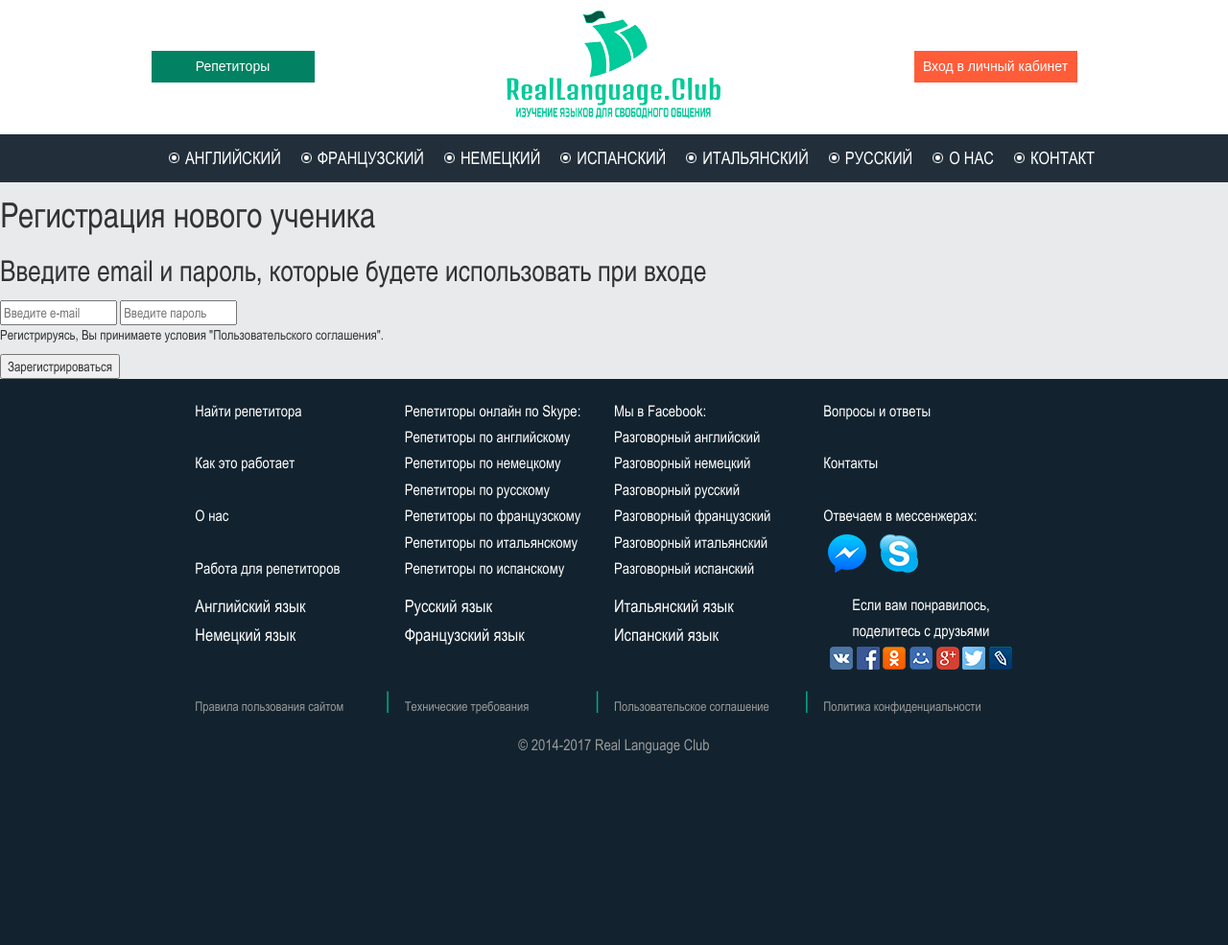
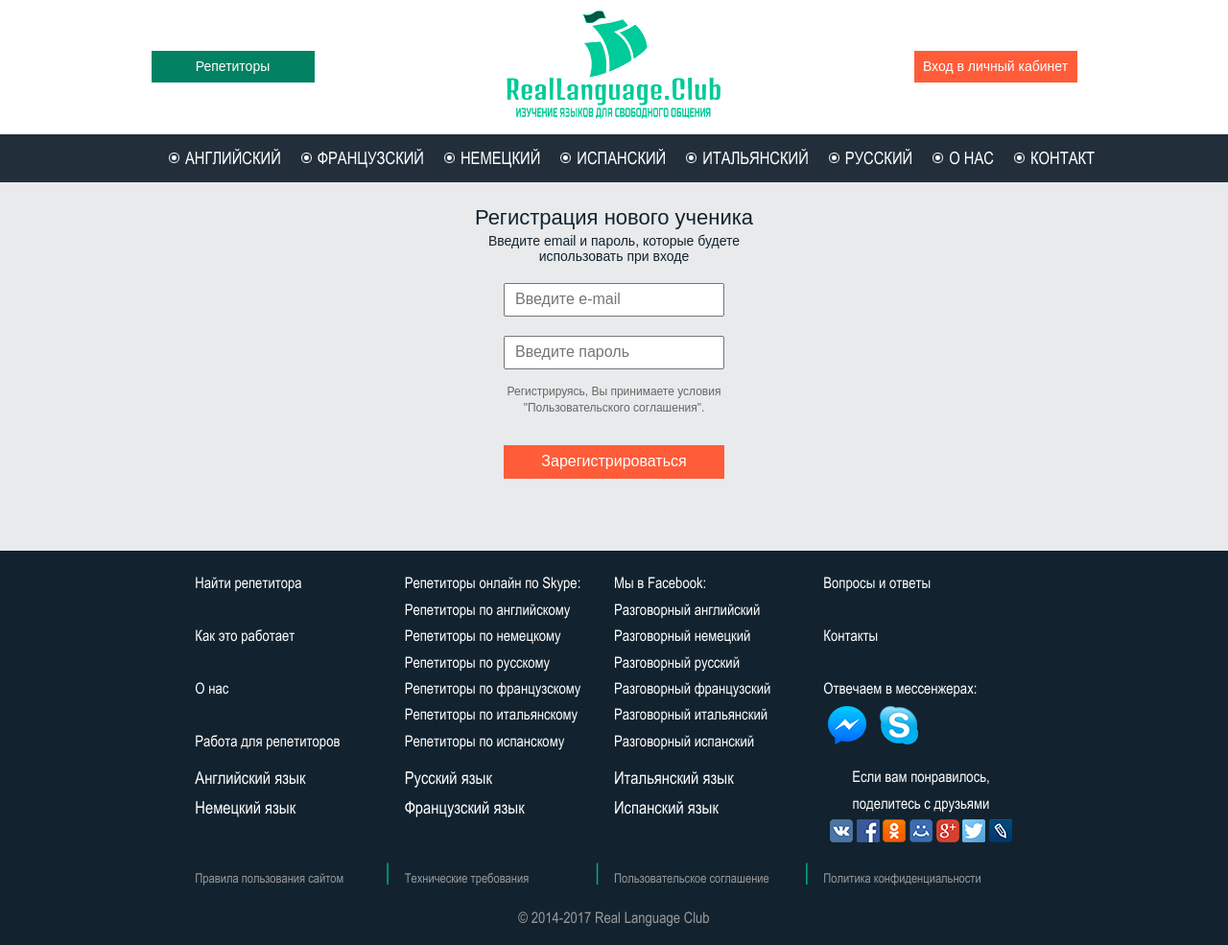
Before and after one commit to Vladimir1727/repetitor, a CodeIgniter app: a page that uses application/views/main/footer.php in a window 1280 px wide. Shown: the whole page at 96% size. Before the commit the page ends 786 px from the top, so only its background shows below. Run offline with CodeIgniter, Linux system fonts and the light colour scheme; some libraries are stand-ins or nearby versions; some web fonts are replaced.

Commit message:
add student.css to style.css

```diff
--- a/css/style.css
+++ b/css/style.css
@@ -1512,6 +1512,45 @@ section.lang {
     section.lang a.rus span {
       background: url("../img/russian.png"); }
 
+form.sreg {
+  margin: 25px auto 75px auto;
+  text-align: center;
+  font-family: "Arial Regular", Arial, sans-serif;
+  width: 300px; }
+  form.sreg h1 {
+    color: #12232F;
+    font-size: 22px;
+    margin: 0 auto; }
+  form.sreg h2 {
+    margin: 5px auto 10px auto;
+    color: #12232F;
+    font-size: 14px; }
+  form.sreg input[type="text"], form.sreg input[type="password"] {
+    width: 230px;
+    height: 35px;
+    background: 1px #ddd solid;
+    font-size: 16px;
+    display: block;
+    margin: 20px auto 0 auto;
+    padding-left: 10px; }
+  form.sreg input[type='submit'] {
+    width: 230px;
+    height: 35px;
+    border: none;
+    font-size: 16px;
+    color: #fff;
+    display: block;
+    margin: 0 auto;
+    background: #FF5C39; }
+    form.sreg input[type='submit']:hover {
+      background: #ff7e5b; }
+  form.sreg p {
+    width: 230px;
+    margin: 15px auto 30px auto;
+    text-align: center;
+    font-size: 12px;
+    color: #666; }
+
 @media screen and (max-width: 1200px) {
   section.filter > div.row {
     max-width: 410px;
```
Also changed, not shown: css/input.scss (+48 -0 lines), 1 other file.
